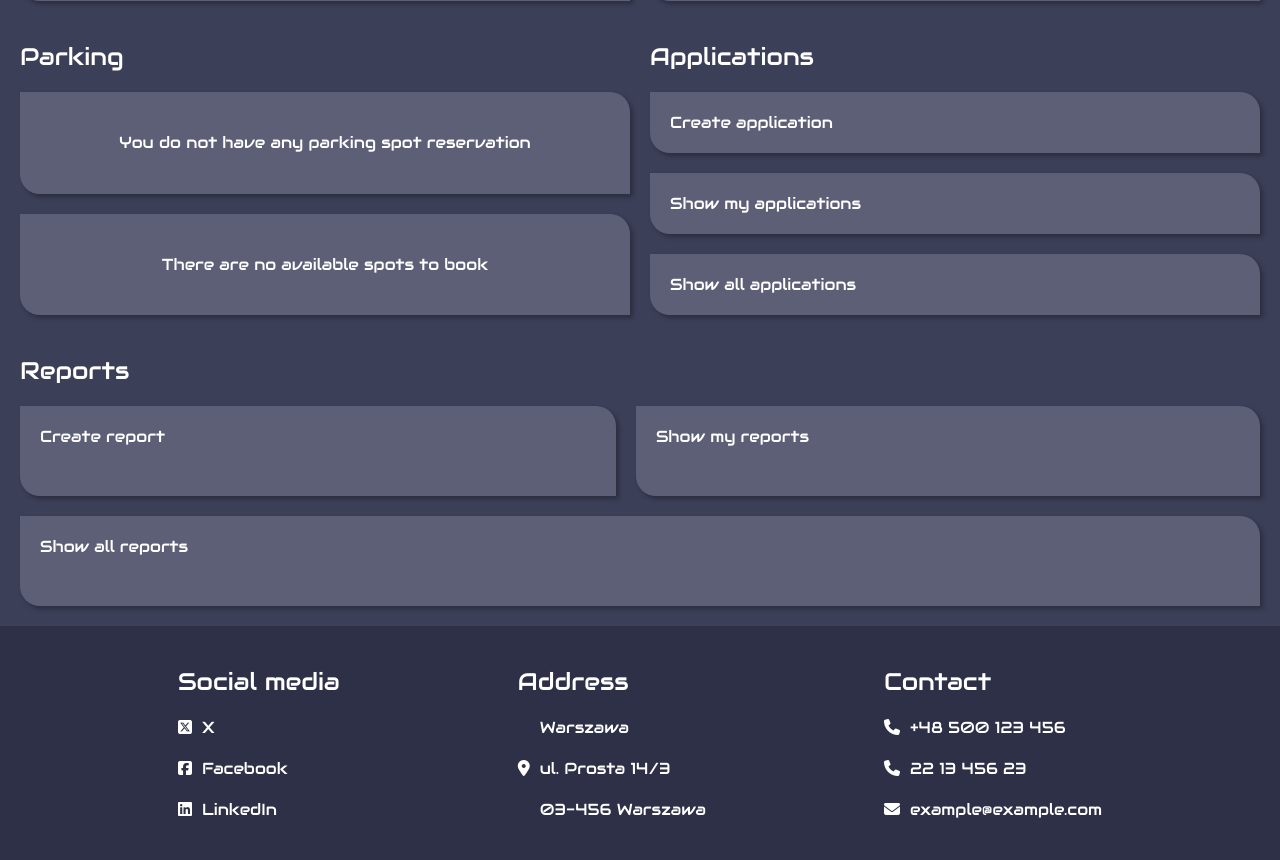
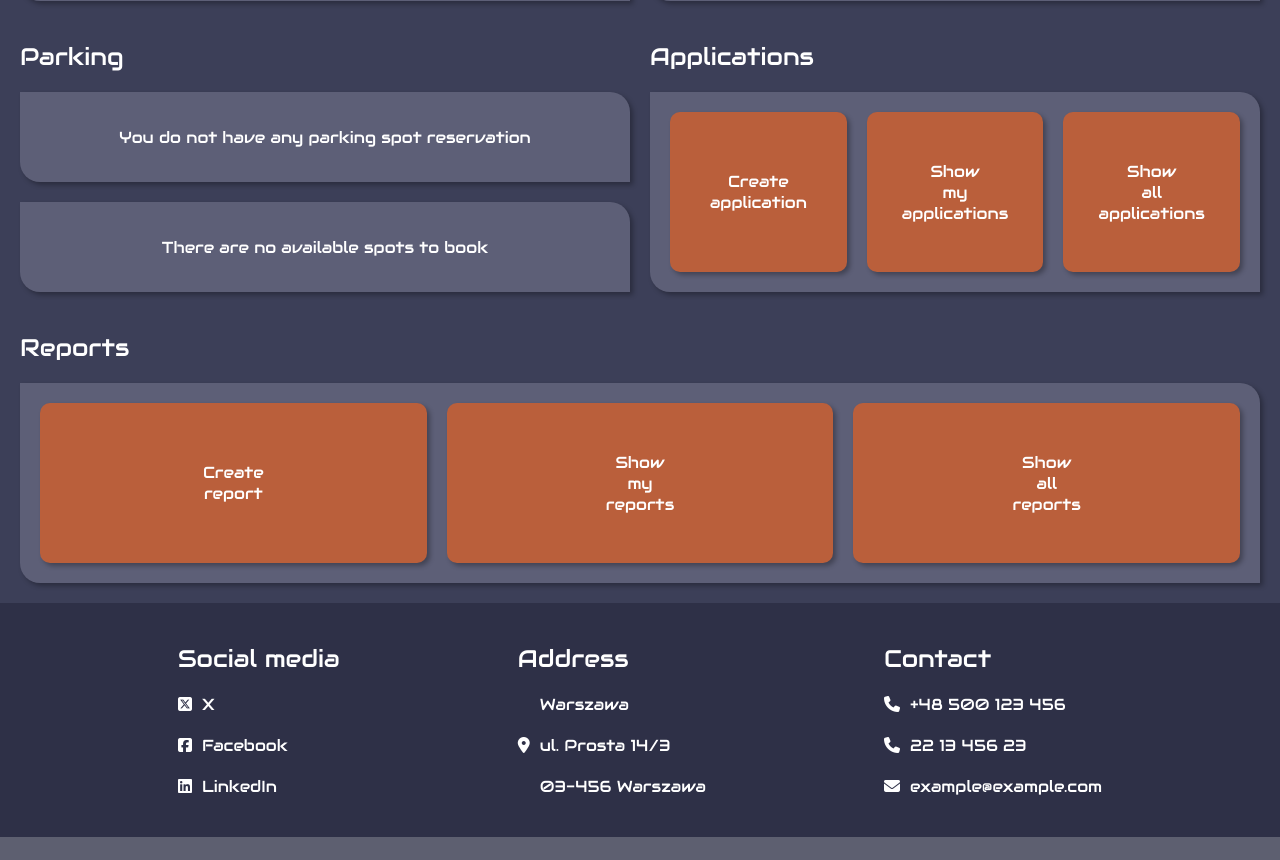
Before and after one commit to SzymonPiatek/Intranet, a Django app: page / in a window 1280 px wide. Shown: the part 647-1507 px from the top of the page. After the commit the page ends 1484 px from the top, so only its background shows below. Run offline with Django 5.2, Linux system fonts and the light colour scheme; the visitor is signed in with stand-in values (Sample User, id 1); data that the repository does not hold is empty; some libraries are stand-ins or nearby versions.

Commit message:
SCSS Home Page (#9)
* Login Page SCSS

* Fix SCSS layout

* Parking weekend validation

* block SCSS

* Display grid

---------

Co-authored-by: Szymon Piątek <szymon.piatek@pisf.pl>

```diff
--- a/website/parkings/views.py
+++ b/website/parkings/views.py
@@ -12,7 +12,7 @@ def get_parking_booking_from_date(request):
                 if parking_booking.tenant:
                     booking_type = f"Shared for {parking_booking.tenant}"
                 else:
-                    booking_type = "Free spot"
+                    booking_type = "Shared"
             else:
                 booking_type = None
                 info = "No shared parking spot"
@@ -47,7 +47,7 @@ def get_user_parking_data(request):
                 if spot.tenant:
                     info = f"Shared for {spot.tenant}"
                 else:
-                    info = "Free spot"
+                    info = "Shared"
                 free_parking_spot_json.append({"spot": spot.spot.name,
                                                "date": spot.date,
                                                "info": info})
--- a/website/static/css/styles.css
+++ b/website/static/css/styles.css
@@ -90,6 +90,7 @@ footer .container .content .block .item .text {
   color: #FFF;
 }
 .home .container .content .block {
+  max-height: 620px;
   display: flex;
   flex-direction: column;
   flex: 1;
@@ -97,6 +98,36 @@ footer .container .content .block .item .text {
 }
 .home .container .content .block.calendar {
   min-width: fit-content;
+}
+.home .container .content .block.parkings .items .item {
+  display: flex;
+  justify-content: center;
+  flex-direction: column;
+  gap: 20px;
+  flex-grow: 1;
+}
+.home .container .content .block.parkings .items .item .info {
+  height: 100%;
+  display: flex;
+  justify-content: center;
+  align-items: center;
+}
+.home .container .content .block.applications .items .item, .home .container .content .block.reports .items .item {
+  display: flex;
+  gap: 20px;
+}
+.home .container .content .block.applications .items .item .spot, .home .container .content .block.reports .items .item .spot {
+  display: flex;
+  justify-content: center;
+  align-items: center;
+  text-overflow: ellipsis;
+}
+.home .container .content .block.applications .items .item.grid, .home .container .content .block.reports .items .item.grid {
+  display: grid;
+  grid-template-columns: 1fr 1fr;
+}
+.home .container .content .block.applications .items .item.grid .spot:first-child, .home .container .content .block.reports .items .item.grid .spot:first-child {
+  grid-column: 1/span 2;
 }
 .home .container .content .block .items {
   min-width: fit-content;
@@ -140,26 +171,11 @@ footer .container .content .block .item .text {
 .home .container .content .block .items .item .spot i {
   margin-right: 10px;
 }
-.home .container .content .block .items.parkings .item {
-  max-height: 380px;
-  display: flex;
-  justify-content: center;
-  align-items: center;
-  flex-direction: column;
-  gap: 20px;
-  overflow-y: auto;
-  flex-grow: 1;
-}
-.home .container .content .block .items.parkings .item .info {
-  height: 100%;
-  display: flex;
-  justify-content: center;
-  align-items: center;
-}
 
 @media (max-width: 1100px) {
   .home .container .content .block {
     min-width: 100%;
+    max-height: none;
   }
   .home .container .content .block .items {
     min-height: fit-content;
--- a/website/static/scss/colors.scss
+++ b/website/static/scss/colors.scss
@@ -21,6 +21,8 @@ $block-item-background: $color-4;
 $text-color: $color-5;
 $text-color-2: $color-7;
 
+$button-background: $color-6;
+
 $calendar-weekend-color: $color-9;
 $calendar-past-color: $color-10;
 $calendar-day-background: $color-8;
--- a/website/static/scss/home.scss
+++ b/website/static/scss/home.scss
@@ -18,12 +18,53 @@
         color: $text-color;
       }
       .block {
+        max-height: 620px;
         display: flex;
         flex-direction: column;
         flex: 1;
         gap: 20px;
         &.calendar {
           min-width: fit-content;
+        }
+        &.parkings {
+          .items {
+            .item {
+              display: flex;
+              justify-content: center;
+              flex-direction: column;
+              gap: 20px;
+              flex-grow: 1;
+              .info {
+                height: 100%;
+                display: flex;
+                justify-content: center;
+                align-items: center;
+              }
+            }
+          }
+        }
+        &.applications, &.reports {
+          .items {
+            .item {
+              display: flex;
+              gap: 20px;
+              .spot {
+                display: flex;
+                justify-content: center;
+                align-items: center;
+                text-overflow: ellipsis;
+              }
+              &.grid {
+                display: grid;
+                grid-template-columns: 1fr 1fr;
+                .spot {
+                  &:first-child {
+                    grid-column: 1 / span 2;
+                  }
+                }
+              }
+            }
+          }
         }
         .items {
           min-width: fit-content;
@@ -69,24 +110,6 @@
               }
             }
           }
-          &.parkings {
-            .item {
-              max-height: 380px;
-              display: flex;
-              justify-content: center;
-              align-items: center;
-              flex-direction: column;
-              gap: 20px;
-              overflow-y: auto;
-              flex-grow: 1;
-              .info {
-                height: 100%;
-                display: flex;
-                justify-content: center;
-                align-items: center;
-              }
-            }
-          }
         }
       }
     }
@@ -99,6 +122,7 @@
       .content {
         .block {
           min-width: 100%;
+          max-height: none;
           .items {
             min-height: fit-content;
             min-width: 100%;
@@ -111,3 +135,21 @@
     }
   }
 }
+
+@media (max-width: 1590px) {
+  .home {
+    .container {
+      .content {
+        .block {
+          &.applications, &.reports {
+            .items {
+              .item {
+
+              }
+            }
+          }
+        }
+      }
+    }
+  }
+}
--- a/website/templates/home.html
+++ b/website/templates/home.html
@@ -21,40 +21,64 @@
                     </div>
                 </div>
 
-                <div class="block">
+                <div class="block parkings">
                     <h2>Parking</h2>
                     <div class="items parkings" id="parkingItems">
                         <div id="parkingData" data-url="{% url 'get_user_parking_data'%}" style="display: none"></div>
                     </div>
                 </div>
 
-                <div class="block">
+                <div class="block applications">
                     <h2>Applications</h2>
                     <div class="items">
-                        <a href="/" class="item">
-                            Create application
+                        <div class="item">
+                            <a href="/" class="spot">
+                                Create
+                                <br>
+                                application
                             </a>
-                        <a href="/" class="item">
-                            Show my applications
+                            <a href="/" class="spot">
+                                Show
+                                <br>
+                                my
+                                <br>
+                                applications
                             </a>
-                        <a href="/" class="item">
-                            Show all applications
+                            <a href="/" class="spot">
+                                Show
+                                <br>
+                                all
+                                <br>
+                                applications
                             </a>
                         </div>
                     </div>
+                </div>
 
-                <div class="block">
+                <div class="block reports">
                     <h2>Reports</h2>
                     <div class="items">
-                        <a href="/" class="item">
-                            Create report
+                        <div class="item">
+                            <a href="/" class="spot">
+                                Create
+                                <br>
+                                report
                             </a>
-                        <a href="/" class="item">
-                            Show my reports
+                            <a href="/" class="spot">
+                                Show
+                                <br>
+                                my
+                                <br>
+                                reports
                             </a>
-                        <a href="/" class="item">
-                            Show all reports
+                            <a href="/" class="spot">
+                                Show
+                                <br>
+                                all
+                                <br>
+                                reports
                             </a>
+                        </div>
                     </div>
                 </div>
 
--- a/website/users/views.py
+++ b/website/users/views.py
@@ -1,10 +1,12 @@
 from django.contrib.auth.views import LoginView
 from django.shortcuts import redirect
 from django.urls import reverse_lazy
+from .authenticate import CustomAuthenticationForm
 
 
 class CustomLoginView(LoginView):
     template_name = 'users/login.html'
+    authentication_form = CustomAuthenticationForm
 
     def dispatch(self, request, *args, **kwargs):
         if self.request.user.is_authenticated:
```
Also changed, not shown: other parts of website/static/css/styles.css (+24 -1 lines), website/parkings/models.py (+27 -22 lines), website/static/scss/login.scss (+25 -0 lines), website/templates/users/login.html (+12 -3 lines), website/users/authenticate.py (added, +9 -0 lines), 1 other file. Lines whose indentation alone changed are shown as unchanged.
